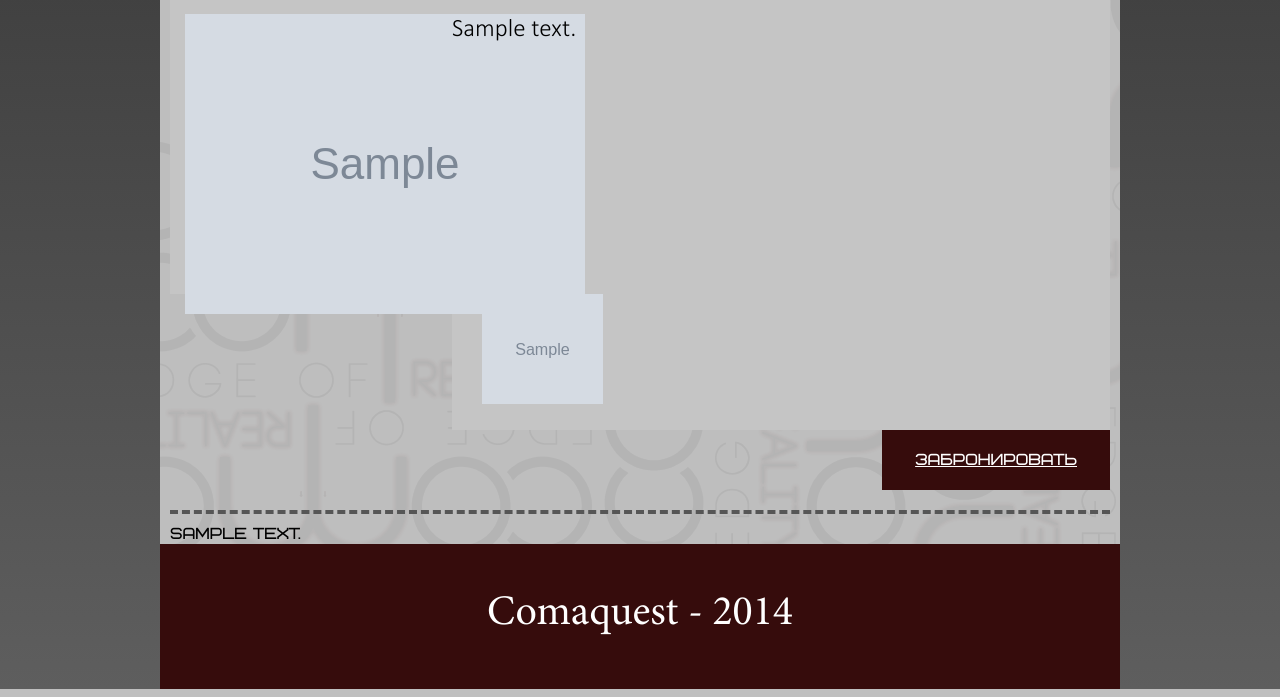
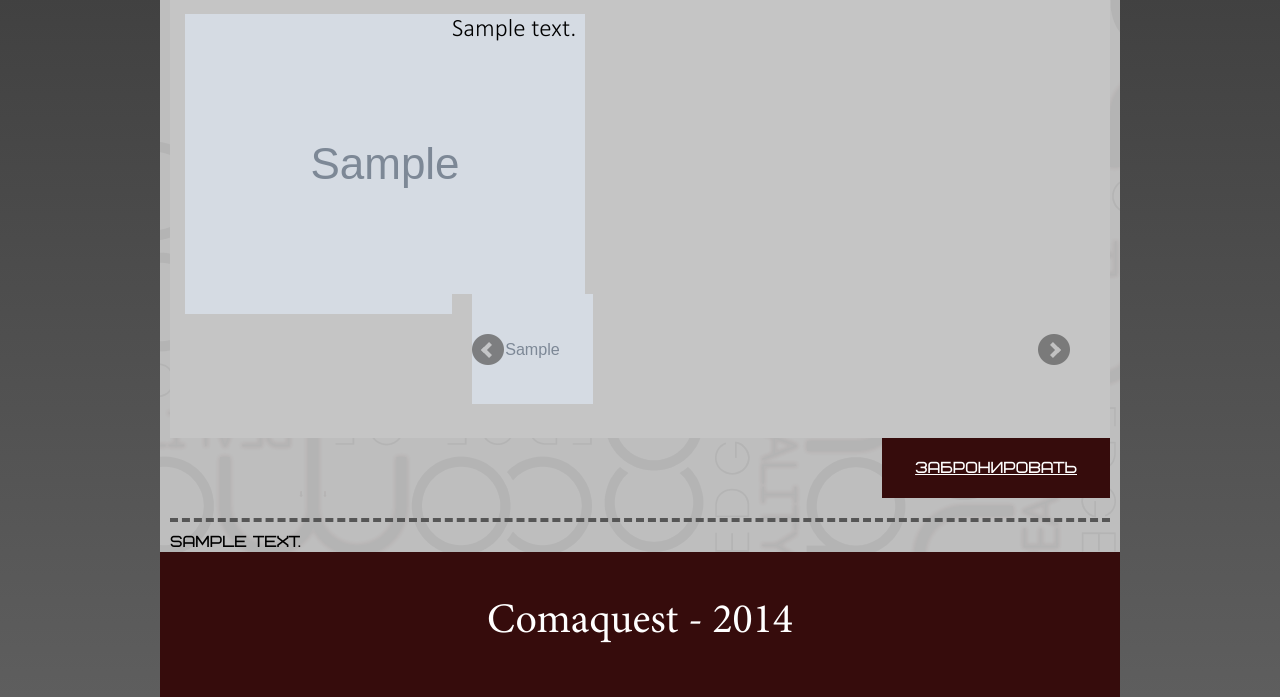
Before and after one commit to xcorter/comaquest, a Django app: page / in a window 1280 px wide. Shown: the part 532-1229 px from the top of the page. Run offline with Django 3.2, Linux system fonts and the light colour scheme; tables that the repository leaves empty hold one stand-in row (values such as "Sample post"); grey boxes marked "Sample" are stand-in pictures; some libraries are stand-ins or nearby versions.

Commit message:
разделил js, исправил выбор дня, добавил слайдер для фоток

```diff
--- a/main/static/main/css/main.css
+++ b/main/static/main/css/main.css
@@ -22,7 +22,8 @@
   font-family: code-light;
   src: url('../fonts/CODE_Light.ttf');
 }
-ul {
+ul,
+li {
   padding: 0;
   margin: 0;
 }
@@ -187,25 +188,58 @@ body {
   display: inline;
   width: 650px;
 }
-.wrapper .content .sub-wrapper .quest .quest-gallery {
-  padding-left: 30px;
-  padding-right: 30px;
+.wrapper .content .sub-wrapper .quest .gallery-wrapper {
+  background-color: #c5c5c5;
+}
+.wrapper .content .sub-wrapper .quest .gallery-wrapper .quest-gallery {
+  position: relative;
+  padding-left: 20px;
+  padding-right: 20px;
   padding-bottom: 30px;
   background-color: #c5c5c5;
-  overflow-x: auto;
-  overflow-y: hidden;
-  height: 106px;
-  white-space: nowrap;
+  margin: 0 10px;
+  overflow: hidden;
 }
-.wrapper .content .sub-wrapper .quest .quest-gallery a {
-  margin-right: 26px;
+.wrapper .content .sub-wrapper .quest .gallery-wrapper .quest-gallery .arrow {
+  position: absolute;
+  top: 40px;
+  z-index: 10;
+  width: 32px;
+  height: 32px;
+  cursor: pointer;
+}
+.wrapper .content .sub-wrapper .quest .gallery-wrapper .quest-gallery .arrow.prev {
+  background: url(../images/controls.png) no-repeat 0 -32px;
+}
+.wrapper .content .sub-wrapper .quest .gallery-wrapper .quest-gallery .arrow.prev:hover {
+  background-position: 0 0;
+}
+.wrapper .content .sub-wrapper .quest .gallery-wrapper .quest-gallery .arrow.next {
+  right: 30px;
+  background: url(../images/controls.png) no-repeat -43px -32px;
+}
+.wrapper .content .sub-wrapper .quest .gallery-wrapper .quest-gallery .arrow.next:hover {
+  background-position: -43px 0;
+}
+.wrapper .content .sub-wrapper .quest .gallery-wrapper .quest-gallery ul {
+  left: 0px;
+  list-style-type: none;
+  width: 2000000000em;
+  overflow: hidden;
+  position: relative;
+}
+.wrapper .content .sub-wrapper .quest .gallery-wrapper .quest-gallery ul li {
+  display: inline-block;
+  margin-right: 25px;
+}
+.wrapper .content .sub-wrapper .quest .gallery-wrapper .quest-gallery ul li a {
   text-decoration: none;
 }
-.wrapper .content .sub-wrapper .quest .quest-gallery a img {
+.wrapper .content .sub-wrapper .quest .gallery-wrapper .quest-gallery ul li a img {
   width: 121px;
   height: 110px;
 }
-.wrapper .content .sub-wrapper .quest .quest-gallery a:last-child {
+.wrapper .content .sub-wrapper .quest .gallery-wrapper .quest-gallery ul li:last-child {
   margin-right: 0px;
 }
 .wrapper .content .sub-wrapper .quest .book {
@@ -292,26 +326,12 @@ body {
 .wrapper .order-wrapper .order #datepicker .ui-state-default.ui-state-active {
   background-color: #a25151;
 }
-.wrapper .order-wrapper .order #datepicker .ui-state-defaulta::after {
-  content: 'Осталось игр: ' attr(data-available);
-  display: block;
-  text-align: center;
-}
-.wrapper .order-wrapper .order #datepicker a.ui-state-default:after {
-  content: 'Осталось игр: ' attr(data-available);
-  display: block;
-  text-align: center;
-  width: 68px;
-}
 .wrapper .order-wrapper .order #datepicker .ui-datepicker th {
   font-size: 9pt;
   width: 14%;
 }
 .wrapper .order-wrapper .order #datepicker .ui-datepicker td {
   padding: 6px;
-}
-.wrapper .order-wrapper .order #datepicker .ui-datepicker td a:hover {
-  background-color: #d2d0de;
 }
 .wrapper .order-wrapper .order #datepicker .ui-datepicker td a,
 .wrapper .order-wrapper .order #datepicker .ui-datepicker td a:hover {
@@ -348,3 +368,11 @@ body {
   color: white;
   font-size: 42px;
 }
+.available-time {
+  position: absolute;
+  text-align: center;
+  width: 68px;
+  padding: 0 4px;
+  font-size: 9pt;
+  cursor: pointer;
+}
--- a/main/static/main/less/main.less
+++ b/main/static/main/less/main.less
@@ -33,7 +33,7 @@
 @dash-color: #565656;
 @wrapped-color: #bebebe;
 
-ul {
+ul, li {
   padding: 0;
   margin: 0;
 }
@@ -191,25 +191,58 @@ body {
             width: 650px;
           }
         }
+        .gallery-wrapper {
+          background-color: #c5c5c5;
           .quest-gallery {
-          padding-left: 30px;
-          padding-right: 30px;
+            position: relative;
+            padding-left: 20px;
+            padding-right: 20px;
             padding-bottom: 30px;
             background-color: #c5c5c5;
-          overflow-x: auto;
-          overflow-y: hidden;
-          height: 106px;
-          white-space:nowrap;
+            margin: 0 10px;
+            overflow: hidden;
+            .arrow {
+              position: absolute;
+              top: 40px;
+              z-index: 10;
+              width: 32px;
+              height: 32px;
+              cursor: pointer;
+              &.prev {
+                background: url(../images/controls.png) no-repeat 0 -32px;
+                &:hover {
+                  background-position: 0 0;
+                }
+              }
+              &.next {
+                right: 30px;
+                background: url(../images/controls.png) no-repeat -43px -32px;
+                &:hover {
+                  background-position: -43px 0;
+                }
+              }
+            }
+            ul {
+              left: 0px;
+              list-style-type: none;
+              width: 2000000000em;
+              overflow: hidden;
+              position: relative;
+              li {
+                display: inline-block;
+                margin-right: 25px;
                 a {
-            margin-right: 26px;
                   text-decoration: none;
                   img {
                     width: 121px;
                     height: 110px;
                   }
                 }
-          a:last-child {
+                &:last-child {
                   margin-right: 0px;
+                }
+              }
+            }
           }
         }
         .book {
@@ -305,17 +338,6 @@ body {
           &.ui-state-active {
             background-color: #a25151;
           }
-          &a::after {
-            content: 'Осталось игр: ' attr(data-available);
-            display: block;
-            text-align: center;
-          }
-        }
-          a.ui-state-default:after {
-            content: 'Осталось игр: ' attr(data-available);
-            display: block;
-            text-align: center;
-            width: 68px;
         }
         .ui-datepicker {
           th {
@@ -325,9 +347,6 @@ body {
 
           td {
             padding: 6px;
-            a:hover {
-              background-color: #d2d0de;
-            }
             a, a:hover {
               color: black;
             }
@@ -372,3 +391,12 @@ body {
     font-size: 42px;
   }
 }
+
+.available-time {
+  position: absolute;
+  text-align: center;
+  width: 68px;
+  padding: 0 4px;
+  font-size: 9pt;
+  cursor: pointer;
+}
--- a/main/templates/main/base.html
+++ b/main/templates/main/base.html
@@ -15,8 +15,9 @@
     <script type="text/javascript" src="{% static 'main/js/jquery.magnific-popup.min.js' %}"></script>
     <script type="text/javascript" src="{% static 'main/js/jquery.form.js' %}"></script>
     <script type="text/javascript" src="{% static 'main/js/animatescroll.min.js' %}"></script>
-    {% block scripts %}{% endblock %}
-    <script type="text/javascript" src="{% static 'main/js/main.js' %}"></script>
+    {% block scripts %}
+        <script type="text/javascript" src="{% static 'main/js/index.js' %}"></script>
+    {% endblock %}
 </head>
 <body>
 <div class="wrapper">
--- a/main/templates/main/index.html
+++ b/main/templates/main/index.html
@@ -20,19 +20,24 @@
                     <div class="quest-logo"><img src="{{ quest.quest.image.url }}"/></div>
                     <div class="quest-text">{{ quest.quest.description|safe }}</div>
                 </div>
-                <div id="gallery{{forloop.counter}}" class="quest-gallery">
-                    {% for image in quest.images %}
-                        <a href="{{ image.image.url }}">
-                            <img src="{{ image.thumbnail.url }}" />
-                        </a>
-                    {% endfor %}
+                <div class="gallery-wrapper">
+                    <div id="gallery{{forloop.counter}}" class="quest-gallery">
+                        <div class="arrow prev"></div>
+                        <div class="arrow next"></div>
+                        <ul>
+                            {% for image in quest.images %}
+                                <li><a href="{{ image.image.url }}">
+                                    <img src="{{ image.thumbnail.url }}" />
+                                </a></li>
+                            {% endfor %}
+                        </ul>
+                    </div>
                 </div>
                 <div class="book">
                     <a href="{% url 'main:order' %}" class="button">ЗАБРОНИРОВАТЬ</a>
                 </div>
             </div>
         {% endfor %}
-
         <div id="contact" class="contact">
             {{ contact.text|safe }}
         </div>
--- a/main/templates/main/order.html
+++ b/main/templates/main/order.html
@@ -2,6 +2,7 @@
 {% load staticfiles %}
 
 {% block scripts %}
+    <script type="text/javascript" src="{% static 'main/js/main.js' %}"></script>
     <script>
         var orders = {{ order_json|safe }};
         var schedule = [];
```
Also changed, not shown: main/static/main/js/index.js (added, +79 -0 lines), main/static/main/js/main.js (+16 -21 lines). Lines whose indentation alone changed are shown as unchanged.
